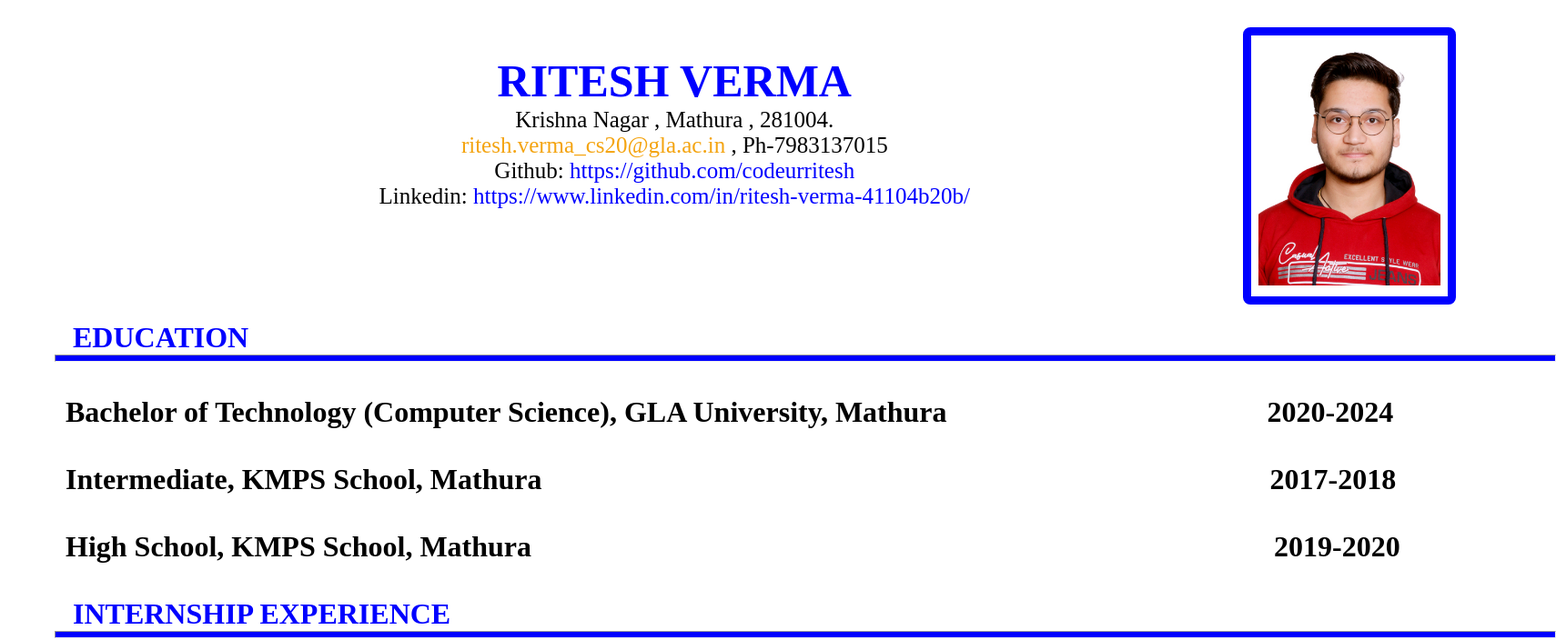
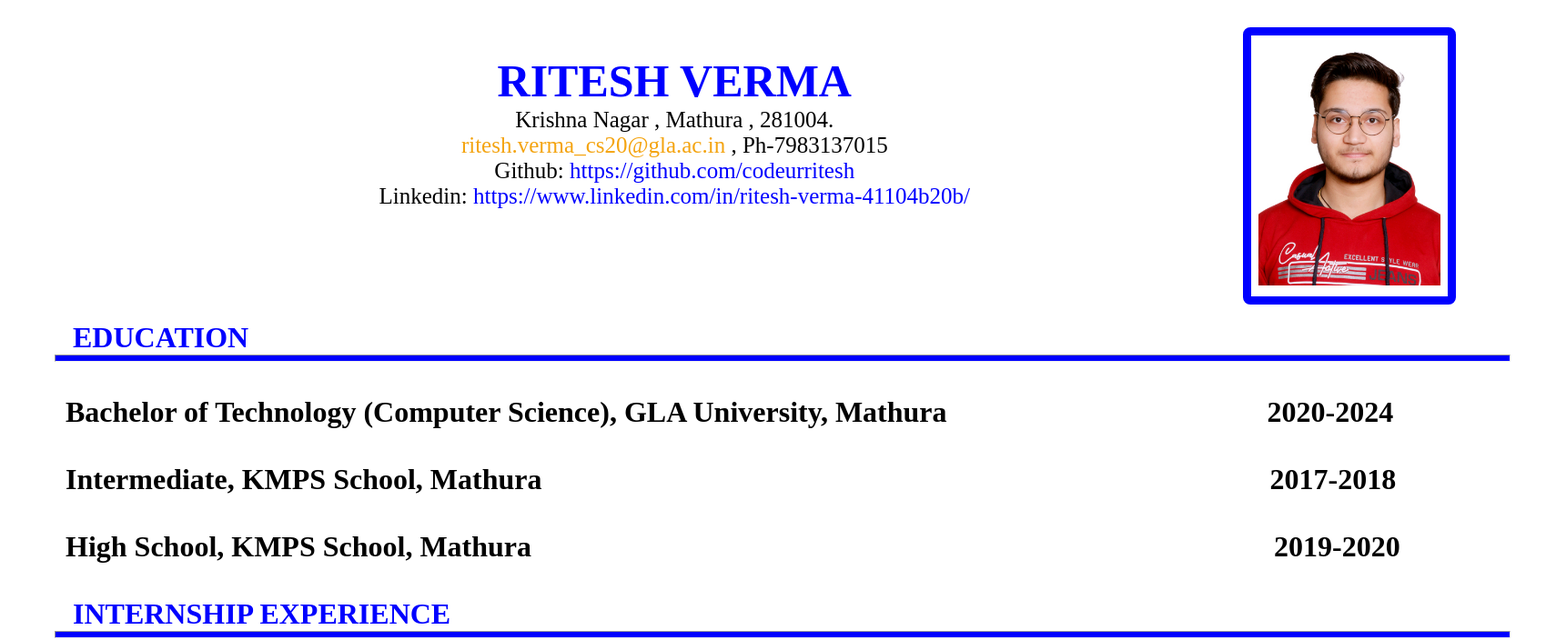
Before and after one commit to codeurritesh/Resume_WebPage, a plain HTML site: page index.html in a window 1280 px wide. Shown: the top 704 px of the page at 91% size, 1710 px wide, since content can reach past the window. Drawn offline with Linux system fonts and the light colour scheme.

Commit message:
Update Resume.css

```diff
--- a/Resume.css
+++ b/Resume.css
@@ -37,7 +37,7 @@ p{
 hr{
     margin: 0px 60px;
         color: #0000ff;
-    width: 1650px;
+    width: 1600px;
     height: 8px;
     background-color: #0000ff;
 }
```
